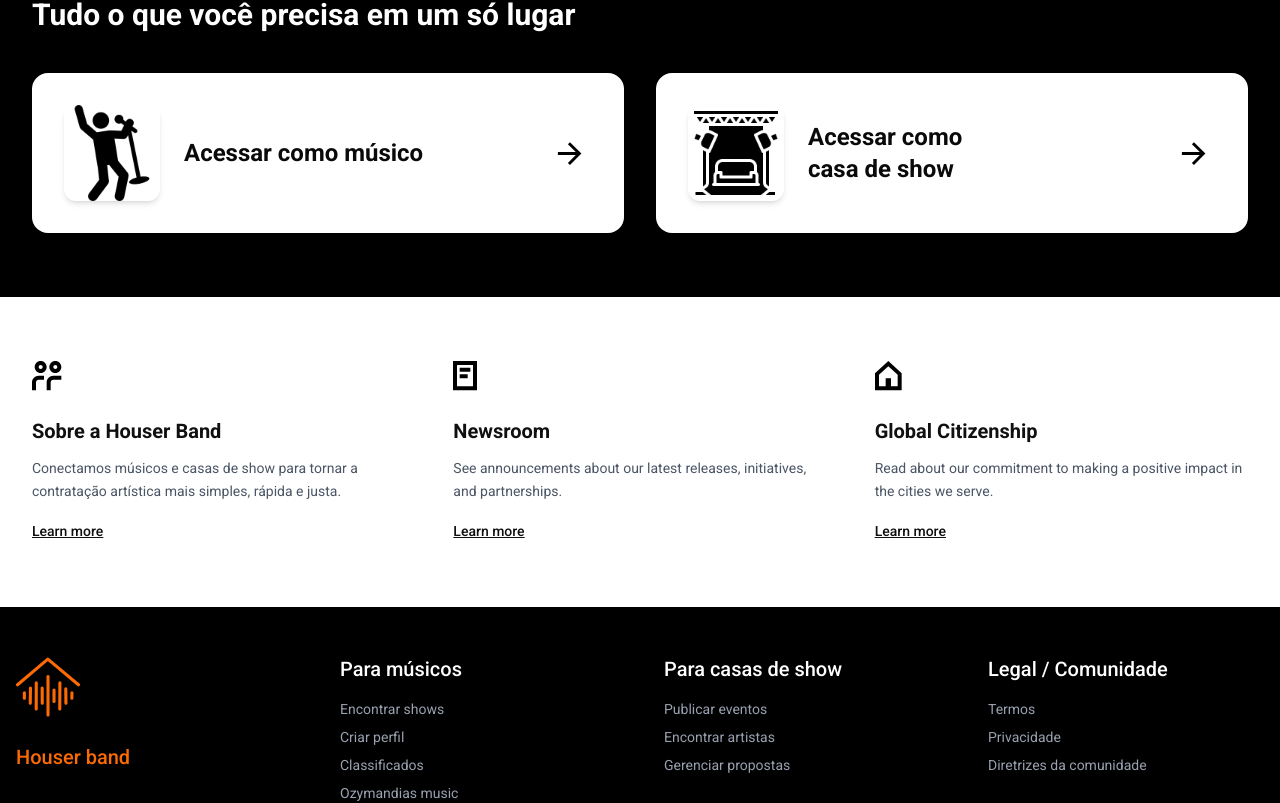
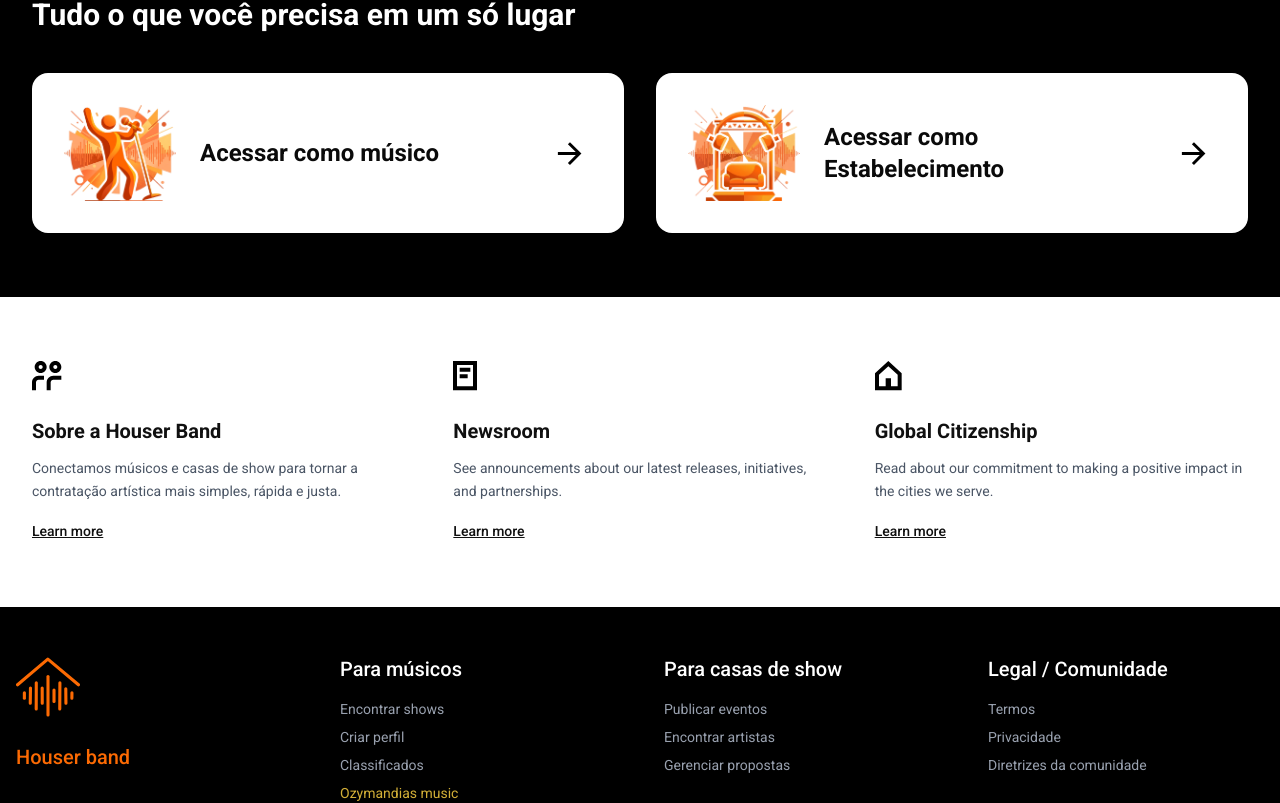
Before and after one commit to bevly0101/houserBandsLandingPage, a React (Vite) app: page / in a window 1280 px wide. Shown: the part 2059-2862 px from the top of the page. Built offline with nearby package versions, Linux system fonts and the light colour scheme.

Commit message:
change icons | singer & busines

```diff
--- a/src/components/layout/Footer.tsx
+++ b/src/components/layout/Footer.tsx
@@ -31,7 +31,7 @@ export default function Footer() {
                         <li><Link to="/marketplace/shows" className="hover:text-white transition-colors">Encontrar shows</Link></li>
                         <li><Link to="/register" className="hover:text-white transition-colors">Criar perfil</Link></li>
                         <li><Link to="/marketplace/shows" className="hover:text-white transition-colors">Classificados</Link></li>
-                        <li><a href="#" className="hover:text-white transition-colors">Ozymandias music</a></li>
+                        <li><a href="#" className="hover:text-white transition-colors"><span className="text-[#D3AF37]">Ozymandias music</span> </a></li>
                     </ul>
                 </div>
 
--- a/src/pages/LandingPage.tsx
+++ b/src/pages/LandingPage.tsx
@@ -6,8 +6,8 @@ import videoBackgroundMobile from "../assets/vieo/0127.mp4";
 import imgBusinessBg from "../assets/pexels-annamw-1047442.jpg";
 import imgChuttersnapD271DSogr8Unsplash1 from "../assets/052fbb54fde50d6d30fe0288d0f76757b392a49f.png";
 import imgWhyKei8E2GalGie8Unsplash2 from "../assets/2b4639ccc4b1ff8c36f13928ca954d9e69b9048c.png";
-import imgDriverAppLogo1 from "../assets/c35a1d1896b151c32b632f9c4751d451518ee488.png";
-import imgRiderAppLogo1 from "../assets/bacdd6f4e1ebeae3eebadaaa3e494480fdf1f8d4.png";
+import imgDriverAppLogo1 from "../assets/Pixel_transparente.png";
+import imgRiderAppLogo1 from "../assets/busines_transparente.png";
 import svgPaths from "@/imports/svg-h9g25ytp4u";
 
 export default function LandingPage() {
@@ -148,7 +148,7 @@ export default function LandingPage() {
                                 <img
                                     src={imgDriverAppLogo1}
                                     alt="App Músico"
-                                    className="w-20 h-20 md:w-24 md:h-24 rounded-xl shadow-md"
+                                    className="w-30 h-20 md:w-28 md:h-24 rounded-xl"
                                 />
                                 <h3 className="text-xl md:text-2xl font-bold">Acessar como músico</h3>
                             </div>
@@ -165,9 +165,9 @@ export default function LandingPage() {
                                 <img
                                     src={imgRiderAppLogo1}
                                     alt="App Casa de Show"
-                                    className="w-20 h-20 md:w-24 md:h-24 rounded-xl shadow-md"
+                                    className="w-20 h-20 md:w-28 md:h-24 rounded-xl"
                                 />
-                                <h3 className="text-xl md:text-2xl font-bold">Acessar como<br />casa de show</h3>
+                                <h3 className="text-xl md:text-2xl font-bold">Acessar como<br />Estabelecimento</h3>
                             </div>
                             <Link to="/login" className="flex-shrink-0">
                                 <svg width="40" height="40" viewBox="0 0 68 58" fill="none" className="transform hover:translate-x-1 transition-transform">
```
Also changed, not shown: src/assets/Pixel_transparente.png (added), src/assets/busines_transparente.png (added).
